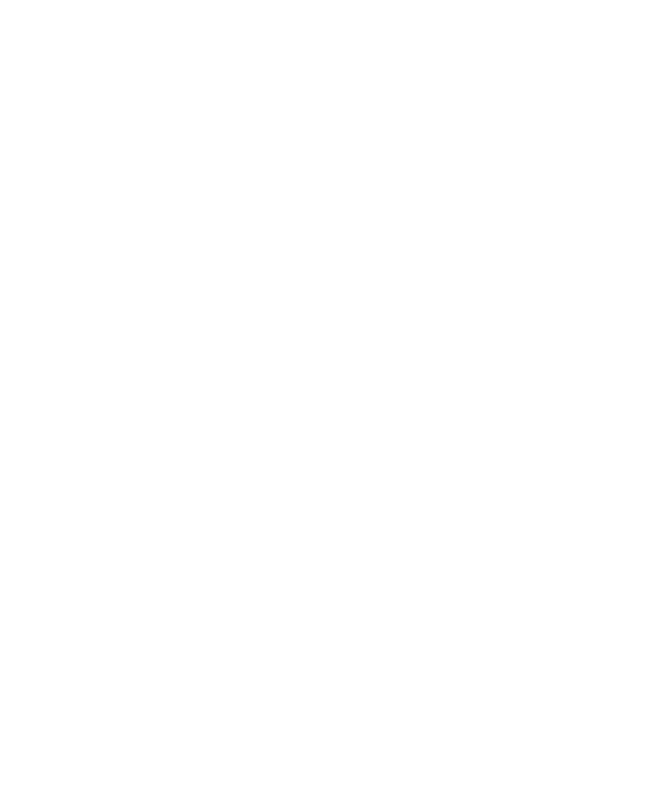
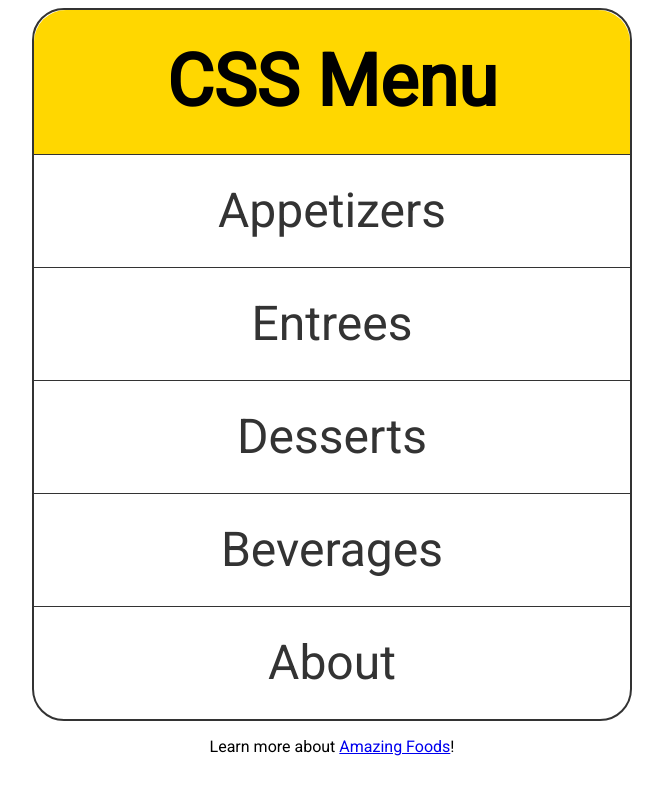
Before and after one commit to SuyashPatil-29/css-freecodecamp, a plain HTML site: page index.html in a window 1280 px wide. Shown: the whole page, without its empty margins (308-971 px from the left). Drawn offline with Linux system fonts and the light colour scheme.

Commit message:
very basic css menu

```diff
--- a/index.html
+++ b/index.html
@@ -1,13 +1,26 @@
 <!DOCTYPE html>
 <html lang="en">
+
 <head>
     <meta charset="UTF-8">
     <meta http-equiv="X-UA-Compatible" content="IE=edge">
     <meta name="viewport" content="width=device-width, initial-scale=1.0">
+    <title>CSS Menu</title>
     <link rel="stylesheet" href="./styles.css">
-    <title>Document</title>
 </head>
+
 <body>
+   <nav>
+       <h2>CSS Menu</h2>
+       <ul>
+           <li><a href="one.html">Appetizers</a></li>
+           <li><a href="one.html">Entrees</a></li>
+           <li><a href="two.html">Desserts</a></li>
+           <li><a href="two.html">Beverages</a></li>
+           <li><a href="two.html">About</a></li>
+       </ul>
+   </nav>
+   <p>Learn more about <a href="https://www.cnn.com/travel/article/world-best-food-dishes/index.html">Amazing Foods</a>!</p>
+</body>
 
-</body>
 </html>
--- a/styles.css
+++ b/styles.css
@@ -0,0 +1,56 @@
+@import url("https://fonts.googleapis.com/css2?family=Roboto&display=swap");
+
+*{
+    margin: 0;
+    padding: 0;
+    box-sizing: border-box;
+}
+
+body{
+    margin: 0.5rem;
+    text-align: center;
+    font-family: "Roboto", sans-serif;
+}
+
+nav{
+    border: 2px solid #333;
+    border-radius: 2rem;
+    margin: 0 auto 1rem;
+    max-width: 600px;
+    font-size: 3rem;
+    line-height: 7rem;
+}
+
+nav h2{
+    padding: 1rem;
+    background-color: gold;
+    border-radius: 2rem 2rem 0 0;
+}
+
+ul{
+    list-style-type: none;
+}
+
+li a{
+    display: block;
+}
+
+ul li{
+    border-top: 1px solid #333;
+
+}
+
+li a, li a:visited{
+    text-decoration: none;
+    color: hsl(0, 0%, 20%);
+}
+
+li a:hover, li a:focus{
+    color: aliceblue;
+    background-color: hsla(15, 0%, 20%, 0.782);
+    cursor: pointer;
+}
+
+li:last-child a{
+    border-radius: 0 0 2rem 2rem;
+}
```
